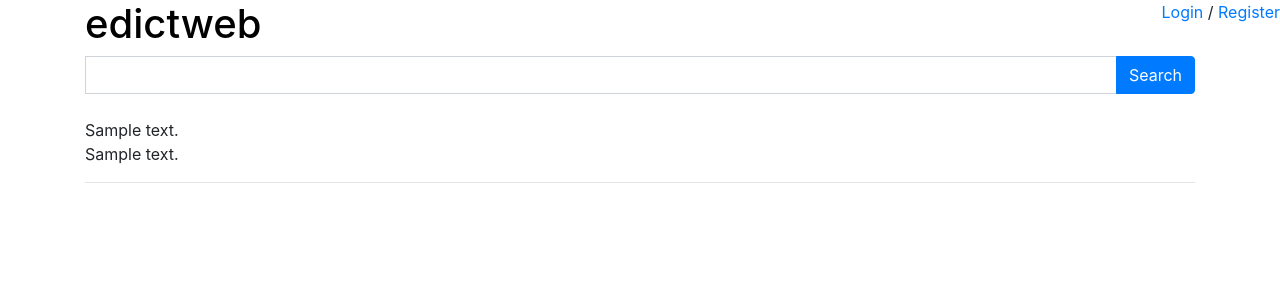
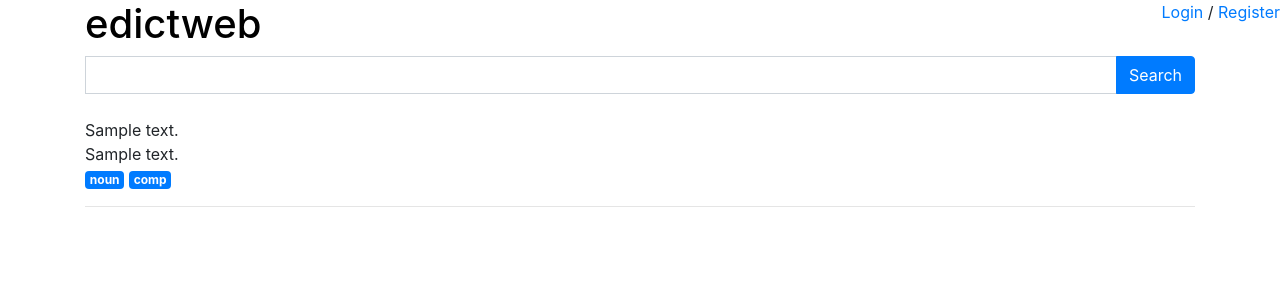
Before and after one commit to libcthorne/edictweb, a Django app: page / in a window 1280 px wide. Shown: the top 300 px of the page. Run offline with Django 3.2, Linux system fonts and the light colour scheme; tables that the repository leaves empty hold one stand-in row (values such as "Sample post"); parts of the project's set-up code (start-up, migrations or seed data) failed here and were passed over; some libraries are stand-ins or nearby versions.

Commit message:
Add placeholder badges for word types

```diff
--- a/searcher/templates/searcher/index.html
+++ b/searcher/templates/searcher/index.html
@@ -19,6 +19,7 @@
 	<br/>
 
 	{% for entry in paginated_matching_entries %}
+		<div>
 			{% if matches_all_entries %}
 				{{ entry.jp_text }}<br/>{{ entry.en_text }}
 			{% else %}
@@ -26,6 +27,11 @@
 				<br/>
 				{% for highlight, text in entry.en_text_highlighted %}{% if highlight %}<b>{% endif %}{{ text }}{% if highlight %}</b>{% endif %}{% endfor %}
 			{% endif %}
+
+			<br/>
+			<span class="badge badge-primary">noun</span>
+			<span class="badge badge-primary">comp</span>
+		</div>
 		<hr/>
 	{% endfor %}
 
```
Lines whose indentation alone changed are shown as unchanged.
